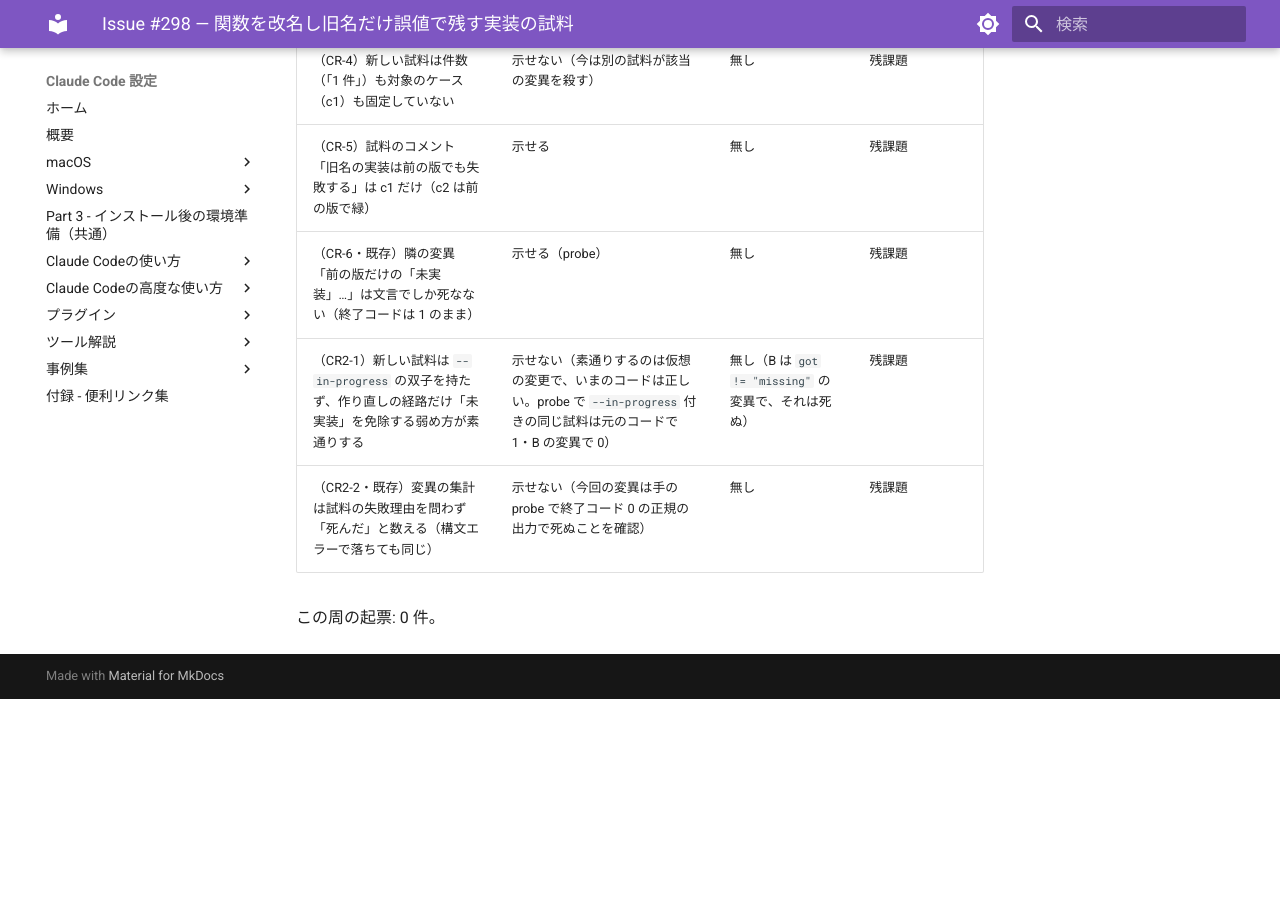
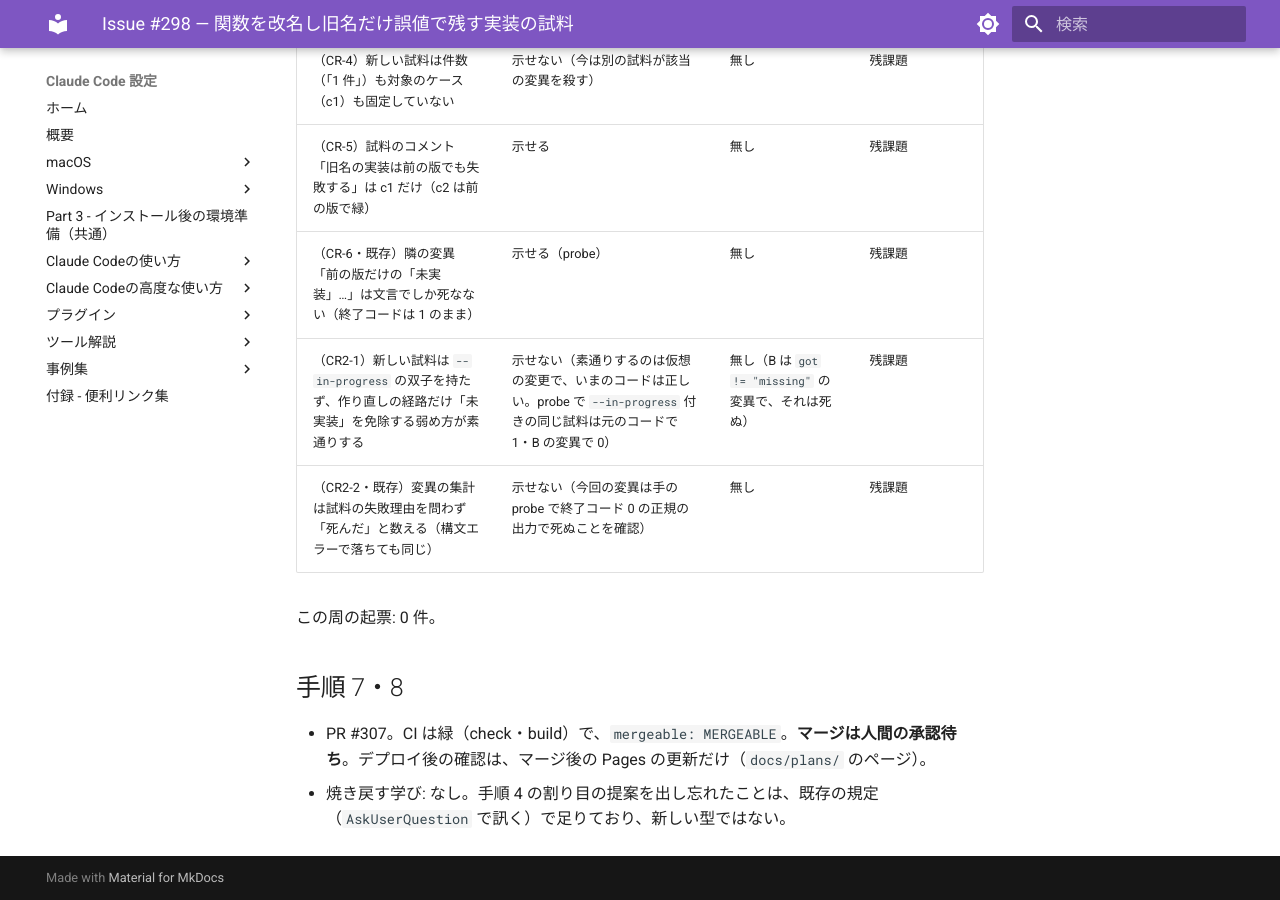
Before and after one commit to hdknr/claude-code-setup, an MkDocs documentation site: the page built from docs/plans/issue-298.md, in a window 1280 px wide and 900 px high, scrolled down 2757 px. Built offline with MkDocs 1.6.1 and Material for MkDocs 9.7.7, drawn with Linux system fonts in a browser that asks for light colours; before the commit the page ends 3456 px from its top, so only the background shows below that.

Commit message:
docs(plans): #298 の PR と手順 7・8 を記録する
Co-Authored-By: Claude Opus 5.5 <noreply@anthropic.com>

```diff
--- a/docs/plans/issue-298.md
+++ b/docs/plans/issue-298.md
@@ -72,3 +72,8 @@ push ごとにデプロイする）。プラグインカタログには載らな
 | （CR2-2・既存）変異の集計は試料の失敗理由を問わず「死んだ」と数える（構文エラーで落ちても同じ） | 示せない（今回の変異は手の probe で終了コード 0 の正規の出力で死ぬことを確認） | 無し | 残課題 |
 
 この周の起票: 0 件。
+
+## 手順 7・8
+
+- PR #307。CI は緑（check・build）で、`mergeable: MERGEABLE`。**マージは人間の承認待ち**。デプロイ後の確認は、マージ後の Pages の更新だけ（`docs/plans/` のページ）。
+- 焼き戻す学び: なし。手順 4 の割り目の提案を出し忘れたことは、既存の規定（`AskUserQuestion` で訊く）で足りており、新しい型ではない。
```
